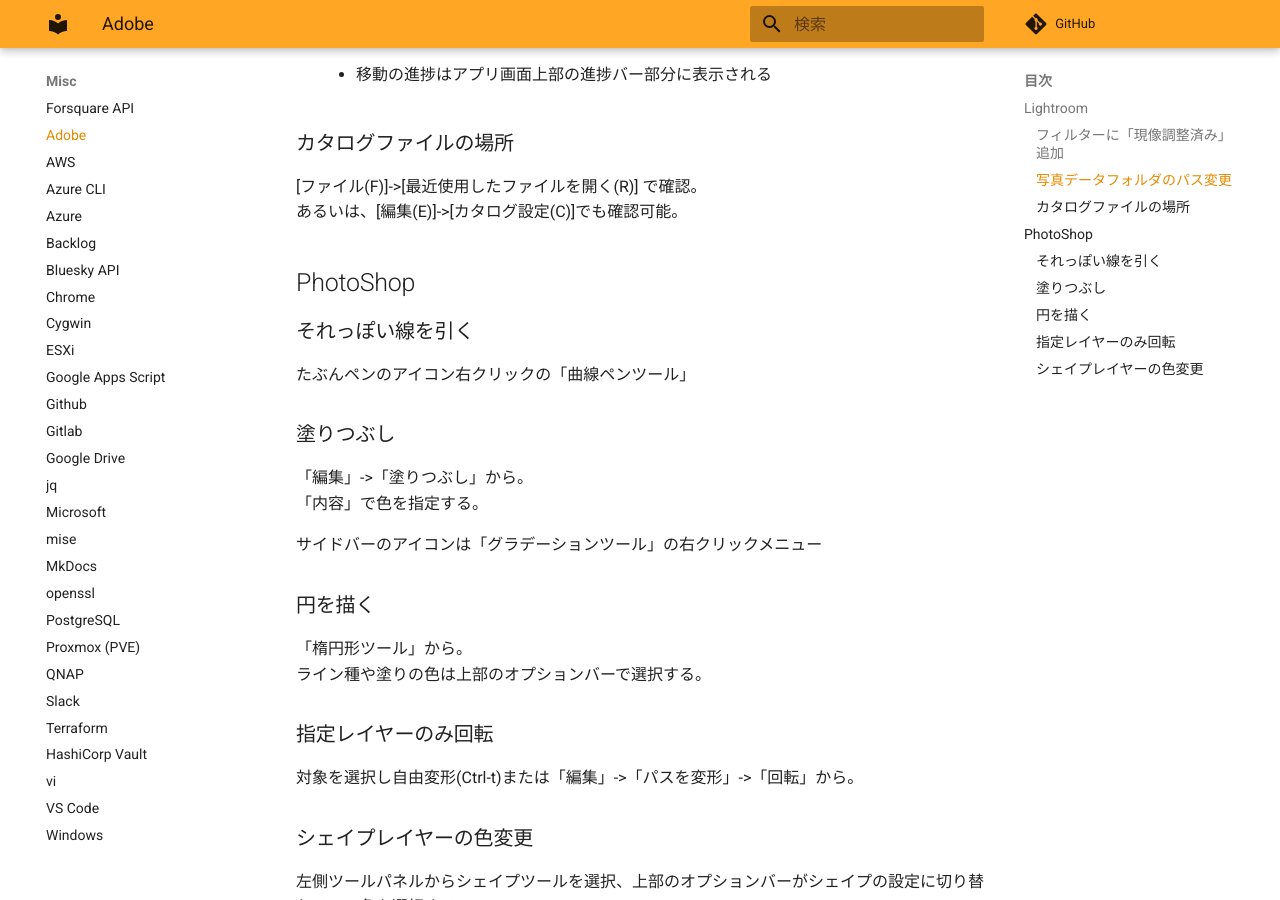
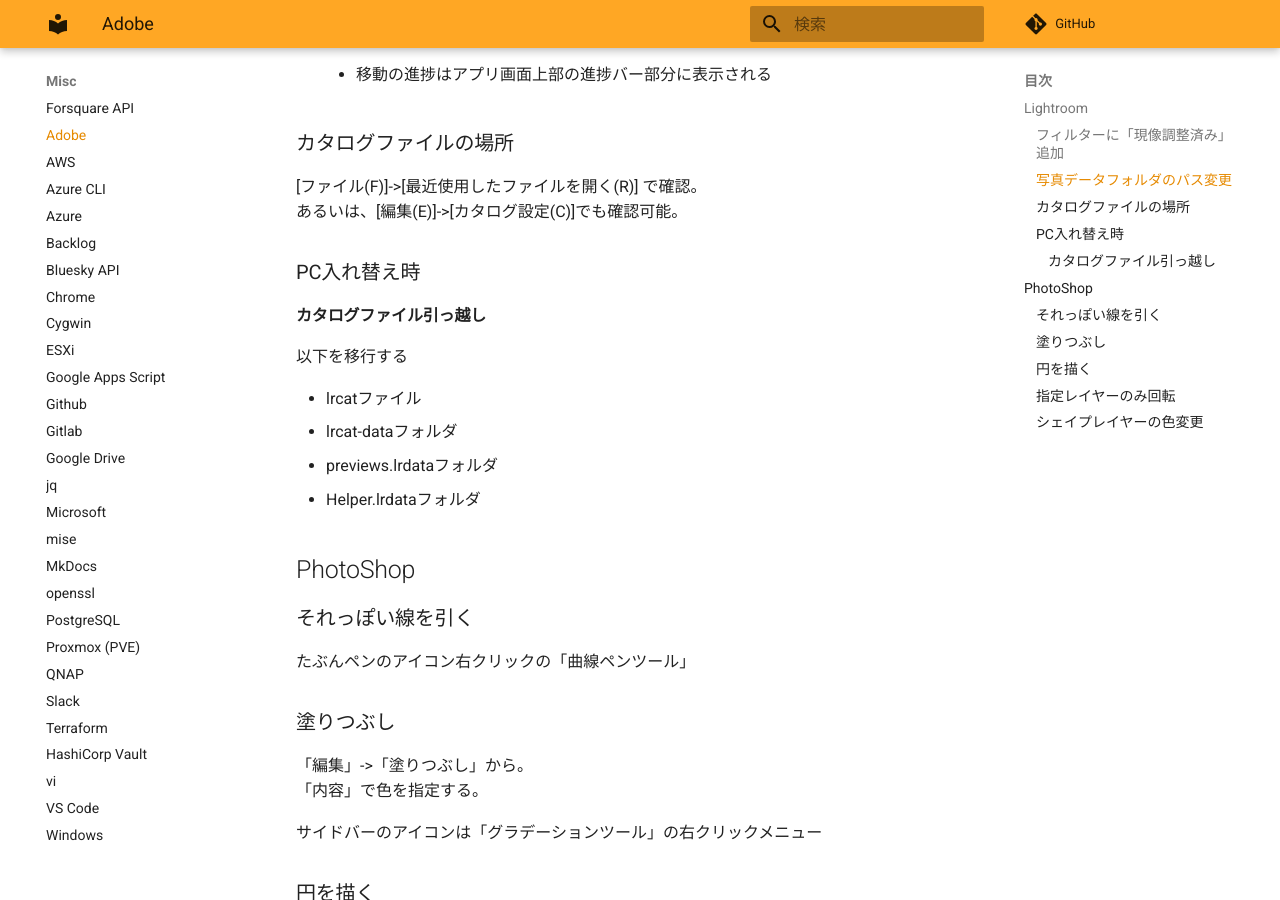
Before and after one commit to zaki-lknr/docs, an MkDocs documentation site: the page built from docs/Misc/adobe.md, in a window 1280 px wide and 900 px high, scrolled down 795 px. Built offline with MkDocs 1.6.1 and Material for MkDocs 9.7.7, drawn with Linux system fonts in a browser that asks for light colours; comment, search, counter and statistics services are not loaded.

Commit message:
add: misc/adobe: LRのカタログファイル移行

```diff
--- a/docs/Misc/adobe.md
+++ b/docs/Misc/adobe.md
@@ -27,6 +27,17 @@
 [ファイル(F)]->[最近使用したファイルを開く(R)] で確認。
 あるいは、[編集(E)]->[カタログ設定(C)]でも確認可能。
 
+### PC入れ替え時
+
+#### カタログファイル引っ越し
+
+以下を移行する
+
+- lrcatファイル
+- lrcat-dataフォルダ
+- previews.lrdataフォルダ
+- Helper.lrdataフォルダ
+
 ## PhotoShop
 
 ### それっぽい線を引く
```
